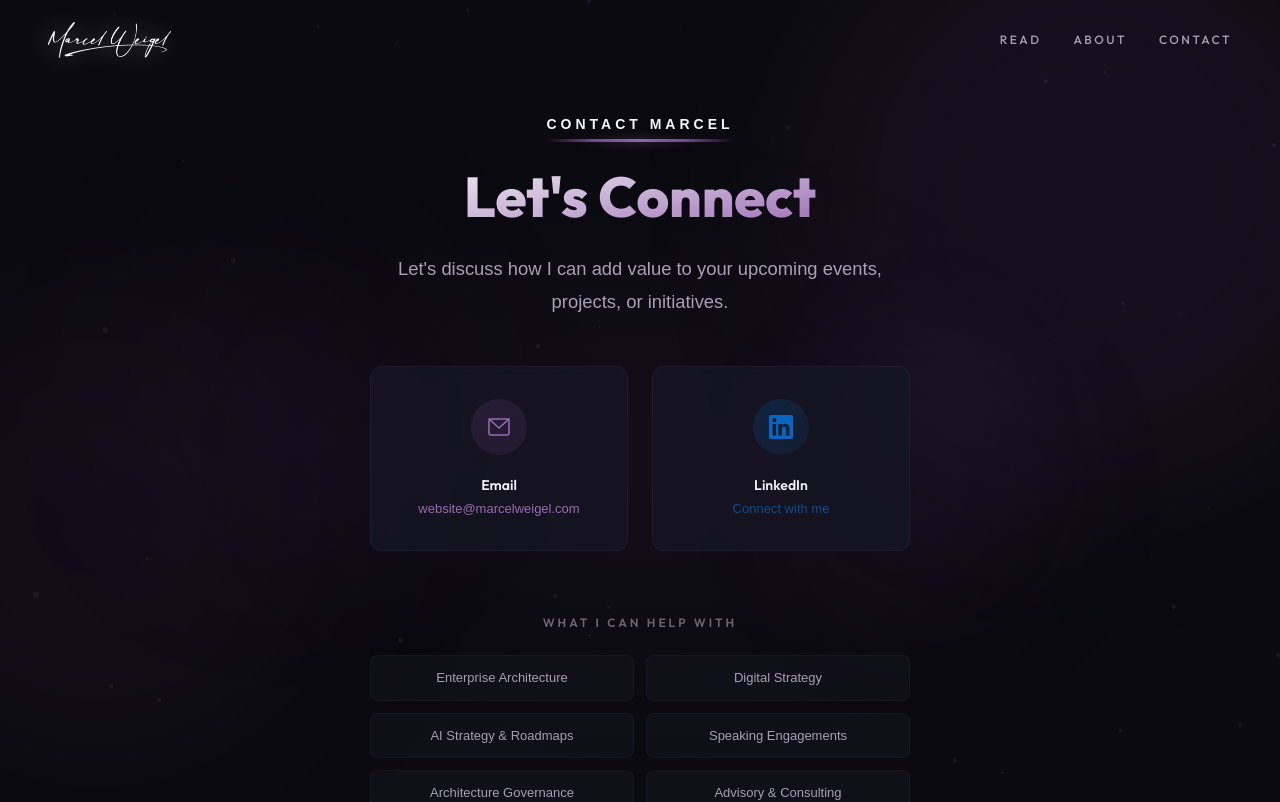
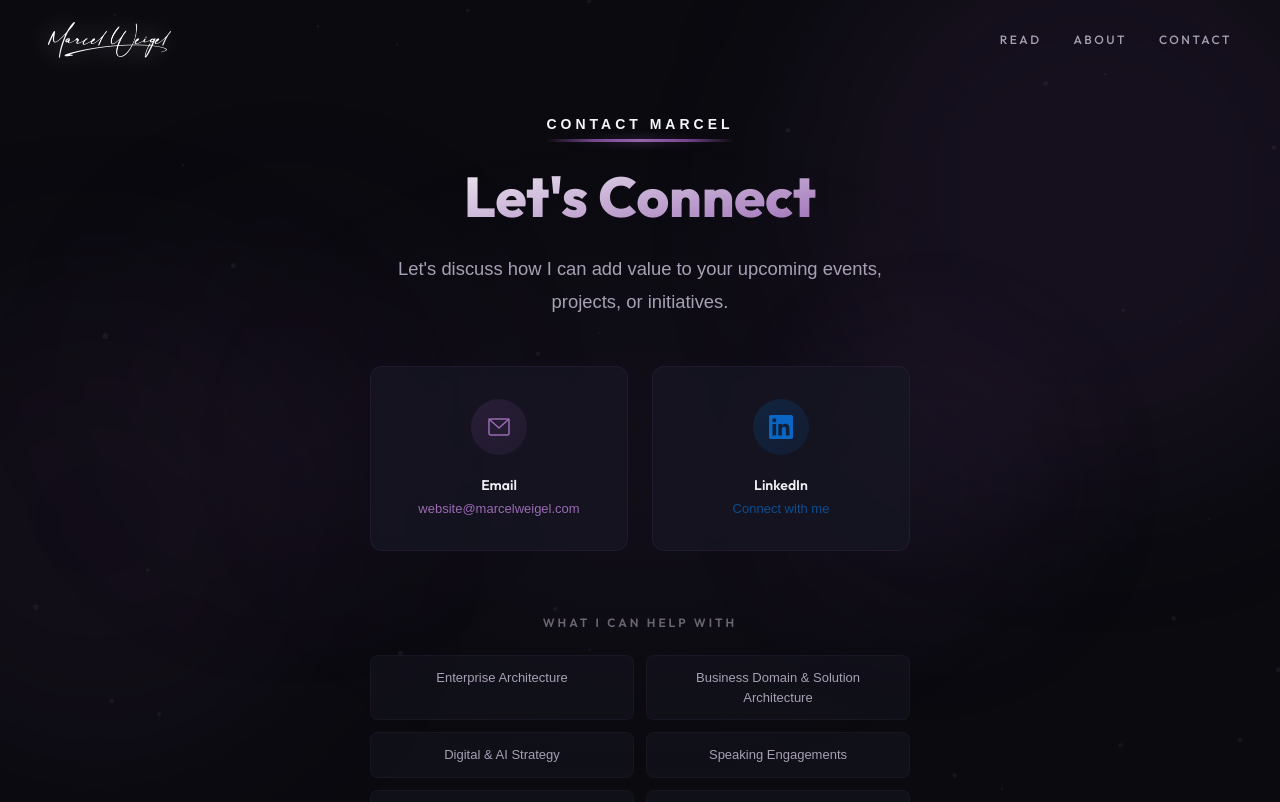
Before and after one commit to MW919/marcel-weigel-website, a Next.js app: page /contact in a window 1280 px wide. Shown: the top 802 px of the page. Built offline with nearby package versions, Linux system fonts and the light colour scheme; a web font is replaced by a local one.

Commit message:
Add files via upload

```diff
--- a/app/contact/page.js
+++ b/app/contact/page.js
@@ -86,8 +86,8 @@ export default function ContactPage() {
             <div className="grid grid-cols-2 gap-3">
               {[
                 'Enterprise Architecture',
-                'Digital Strategy',
-                'AI Strategy & Roadmaps',
+                'Business Domain & Solution Architecture',
+                'Digital & AI Strategy',
                 'Speaking Engagements',
                 'Architecture Governance',
                 'Advisory & Consulting',
```
